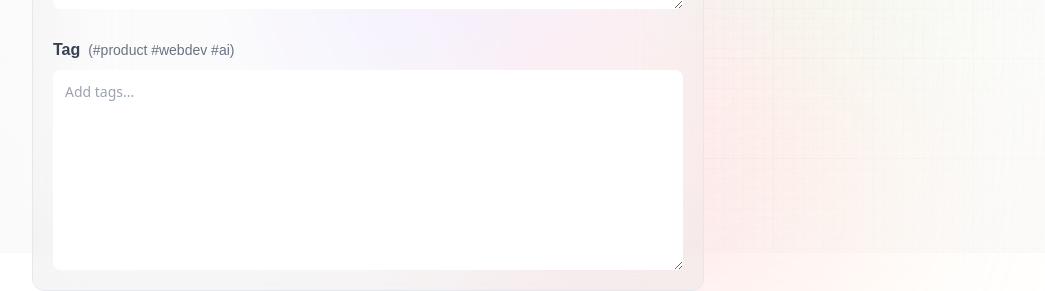
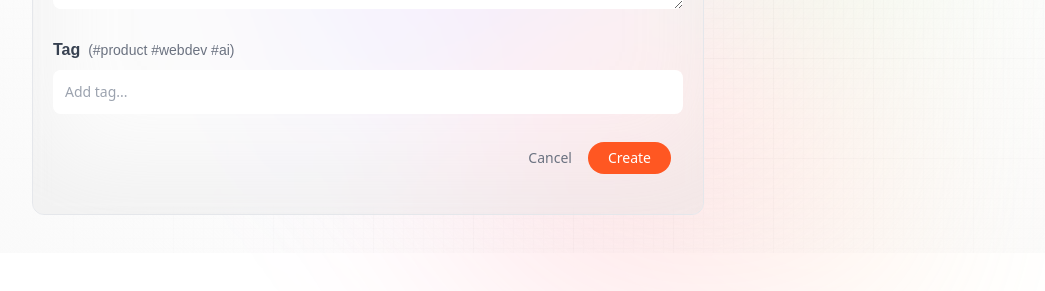
Before and after one commit to BenJohnsonFullStack/ai-share-prompt, a Next.js app: page /create-post in a window 1280 px wide. Shown: the part 547-838 px from the top of the page, without its empty margins (32-1077 px from the left). After the commit the page ends 800 px from the top, so only its background shows below. Built offline with nearby package versions, Linux system fonts and the light colour scheme; no server answers.

Commit message:
form submit and cancel buttons create post

```diff
--- a/components/Form.jsx
+++ b/components/Form.jsx
@@ -37,14 +37,32 @@
             </span>
           </span>
 
-          <textarea
-            value={post.prompt}
-            onChange={(e) => setPost({ ...post, prompt: e.target.value })}
-            placeholder="Add tags..."
+          <input
+            value={post.tag}
+            onChange={(e) => setPost({ ...post, tag: e.target.value })}
+            placeholder="Add tag..."
             required
-            className="form_textarea"
+            className="form_input"
           />
         </label>
+
+        <div className="flex-end mx-3 mb-5 gap-4">
+          <Link href="/" className="text-gray-500 text-sm">
+            Cancel
+          </Link>
+
+          <button
+            type="submit"
+            disabled={submitting}
+            className="px-5 py-1.5 text-sm bg-primary-orange rounded-full text-white"
+          >
+            {submitting && type === "Create"
+              ? "Creating"
+              : submitting && type === "Edit"
+              ? "Editing"
+              : type}
+          </button>
+        </div>
       </form>
     </section>
   );
```
